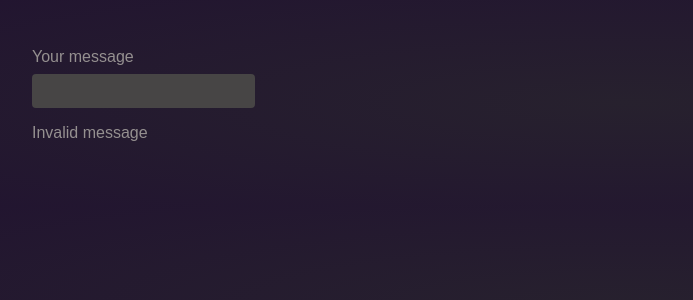
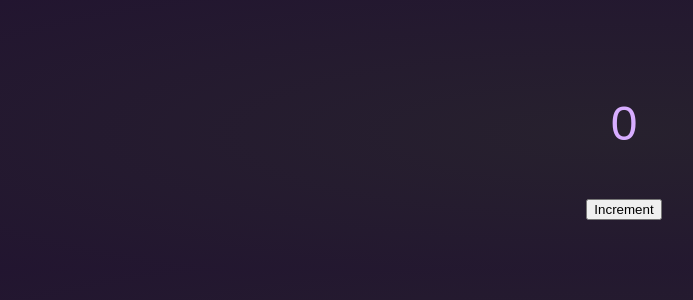
Before and after one commit to anechoicTree/reactStduy, a React (Create React App) app in the folder 01/: page / in a window 1280 px wide. Shown: the top 300 px of the page, without its empty margins (16-709 px from the left). Built offline with nearby package versions, Linux system fonts and the light colour scheme.

Commit message:
countHandler - prevState
버튼 누를때마다 카운트 1씩 증가.
prevState 사용법

```diff
--- a/01/src/App.js
+++ b/01/src/App.js
@@ -5,31 +5,20 @@ import './styles.css';
 // don't change the Component name "App"
 export default function App() {
 
-  // const checkMessages = {
-  //   origin: "Invalid message",
-  //   checked: "Valid message"
-  // };
-  const alertMessages = {
-    origin: "Invalid message",
-    checked: "Valid message"
-  }
+  const counts = {
+    init: 0
+  };
 
-  // const [checkMessage, setCheckMessage] = React.useState(checkMessages.origin);
-  const [alertMessage, setAlertMessage] = React.useState(alertMessages.origin);
+  const [count, setCount] = React.useState(counts.init);
 
-  const checkHandler = (event) => {
-    if (event.target.value.trim().length >= 3) {
-      setAlertMessage(alertMessages.checked);
-    } else {
-      setAlertMessage(alertMessages.origin);
-    }
+  const countHander = () => {
+    setCount((prevState) => prevState + 1);
   };
 
     return (
-        <form>
-            <label>Your message</label>
-            <input type="text" onChange={checkHandler}></input>
-            <p>{alertMessage}</p>
-        </form>
+      <div>
+        <p id="counter">{count}</p>
+        <button onClick={countHander}>Increment</button>
+      </div>
     );
 }
--- a/01/src/styles.css
+++ b/01/src/styles.css
@@ -4,18 +4,10 @@ body {
   padding: 3rem;
   background-color: #2d2c2c;
   color: #959090;
+  text-align: center;
 }
 
-label {
-  display: block;
-  margin-bottom: 0.5rem;
+#counter {
+  color: #d7adff;
+  font-size: 3rem;
 }
-
-input {
-  font: inherit;
-  padding: 0.5rem;
-  background-color: #474545;
-  border: none;
-  border-radius: 4px;
-  color: white;
-}
```
